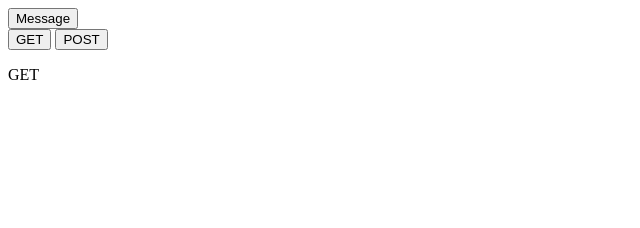
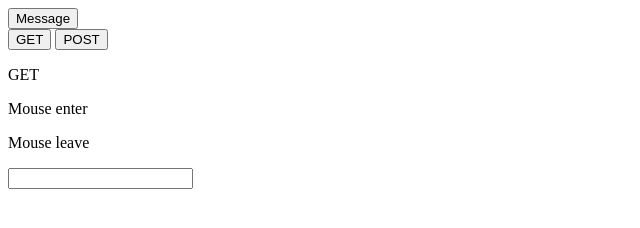
Before and after one commit to Paulo-Rodrigues/htmxcelent, a plain HTML site: page htmxl/index.html in a window 1280 px wide. Shown: the whole page, without its empty margins (0-640 px from the left). Drawn offline with Linux system fonts and the light colour scheme.

Commit message:
triggers

```diff
--- a/htmxl/index.html
+++ b/htmxl/index.html
@@ -25,5 +25,18 @@
     <p>GET</p>
   </div>
 
+  <div hx-post="http://localhost:8000/message" hx-trigger="mouseenter">
+    <p>Mouse enter</p>
+  </div>
+
+  <div hx-post="http://localhost:8000/message" hx-trigger="mouseleave">
+    <p>Mouse leave</p>
+  </div>
+
+  <input
+    type="text"
+    hx-post="http://localhost:8000/message"
+    hx-trigger="change"
+  />
 </body>
 </html>
```
